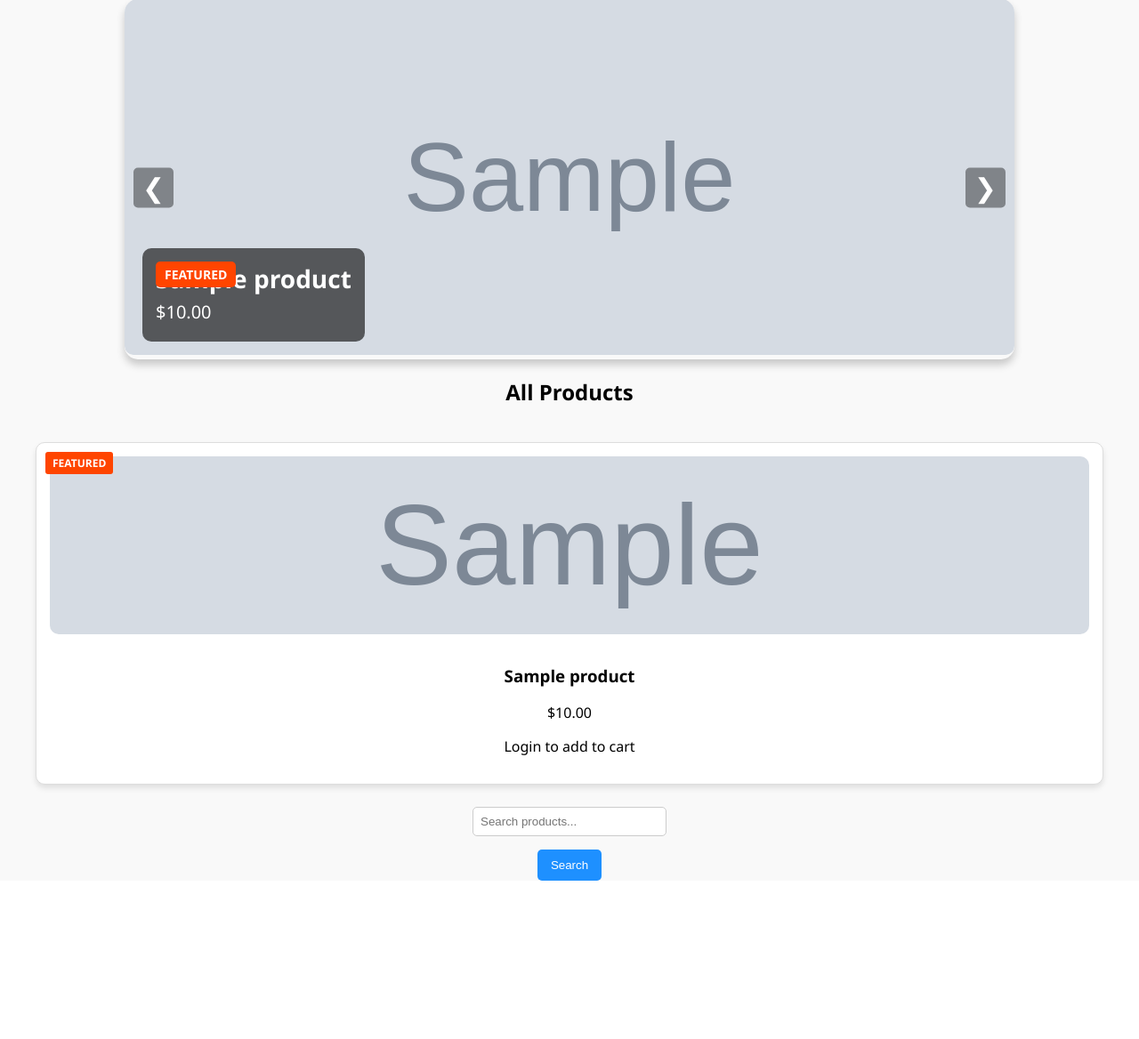
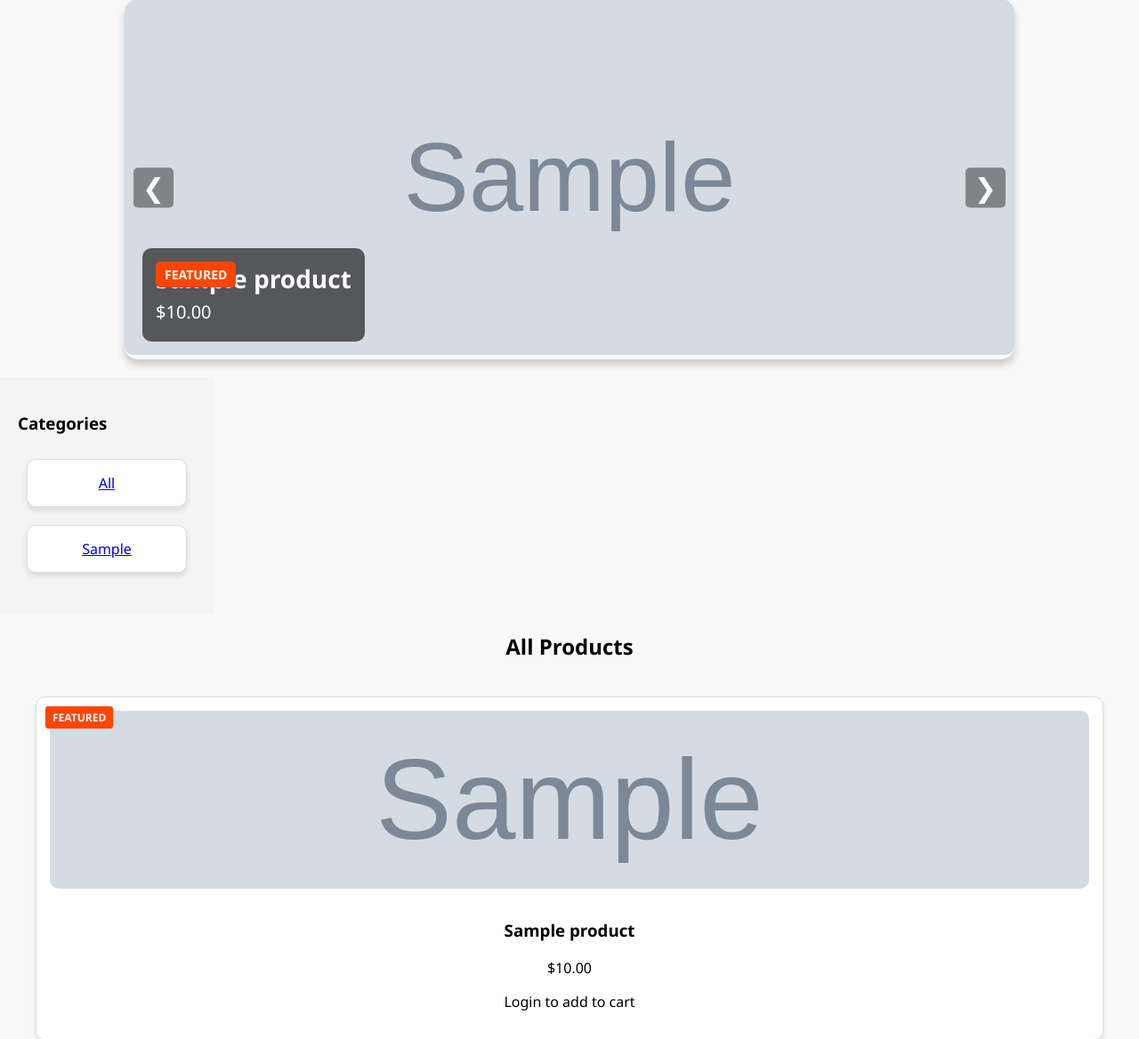
Before and after one commit to jiafen800826-prog/online-store, a Flask app: a page that uses templates/index.html in a window 1280 px wide. Shown: the part 159-1327 px from the top of the page at 89% size. Before the commit the page ends 1149 px from the top, so only its background shows below. Run offline with Flask 3, Linux system fonts and the light colour scheme; tables that the repository leaves empty hold one stand-in row (values such as "Sample post"); grey boxes marked "Sample" are stand-in pictures.

Commit message:
update: add category sidebar

```diff
--- a/app.py
+++ b/app.py
@@ -11,7 +11,10 @@ from models import db, Product, CartItem, User, Order, OrderItem
 # ---------------- Flask App ----------------
 app = Flask(__name__)
 
-app.config['SQLALCHEMY_DATABASE_URI'] = 'sqlite:///store.db'
+app.config['SQLALCHEMY_DATABASE_URI'] = os.environ.get(
+    'DATABASE_URL',
+    'sqlite:///store.db'
+)
 app.config['SQLALCHEMY_TRACK_MODIFICATIONS'] = False
 app.config['SECRET_KEY'] = 'your-secret-key'
 
@@ -62,7 +65,11 @@ def index():
     else:
         products = Product.query.all()
 
-    return render_template('index.html', products=products)
+    # ✅ GET UNIQUE CATEGORIES
+    categories = db.session.query(Product.category).distinct().all()
+    categories = [c[0] for c in categories if c[0]]
+
+    return render_template('index.html', products=products, categories=categories)
 
 # ---------------- Auth ----------------
 @app.route('/register', methods=['GET', 'POST'])
--- a/templates/index.html
+++ b/templates/index.html
@@ -58,6 +58,27 @@
         <button class="prev">&#10094;</button>
         <button class="next">&#10095;</button>
     </div>
+    <div style="display:flex;"></div>
+    <div style="width:200px; padding:20px; background:#f4f4f4;">
+    <h3>Categories</h3>
+
+    <ul style="list-style:none; padding:0;">
+        <li>
+            <a href="{{ url_for('index') }}">All</a>
+        </li>
+
+        {% for cat in categories %}
+        <li>
+            <a href="{{ url_for('index', category=cat) }}">
+                {{ cat }}
+            </a>
+        </li>
+        {% endfor %}
+    </ul>
+</div>
+<div style="flex:1;">
+    <!-- your existing product grid here -->
+</div>
     {% endif %}
 
     <!-- Product Grid -->
```
Also changed, not shown: 1 other file.
